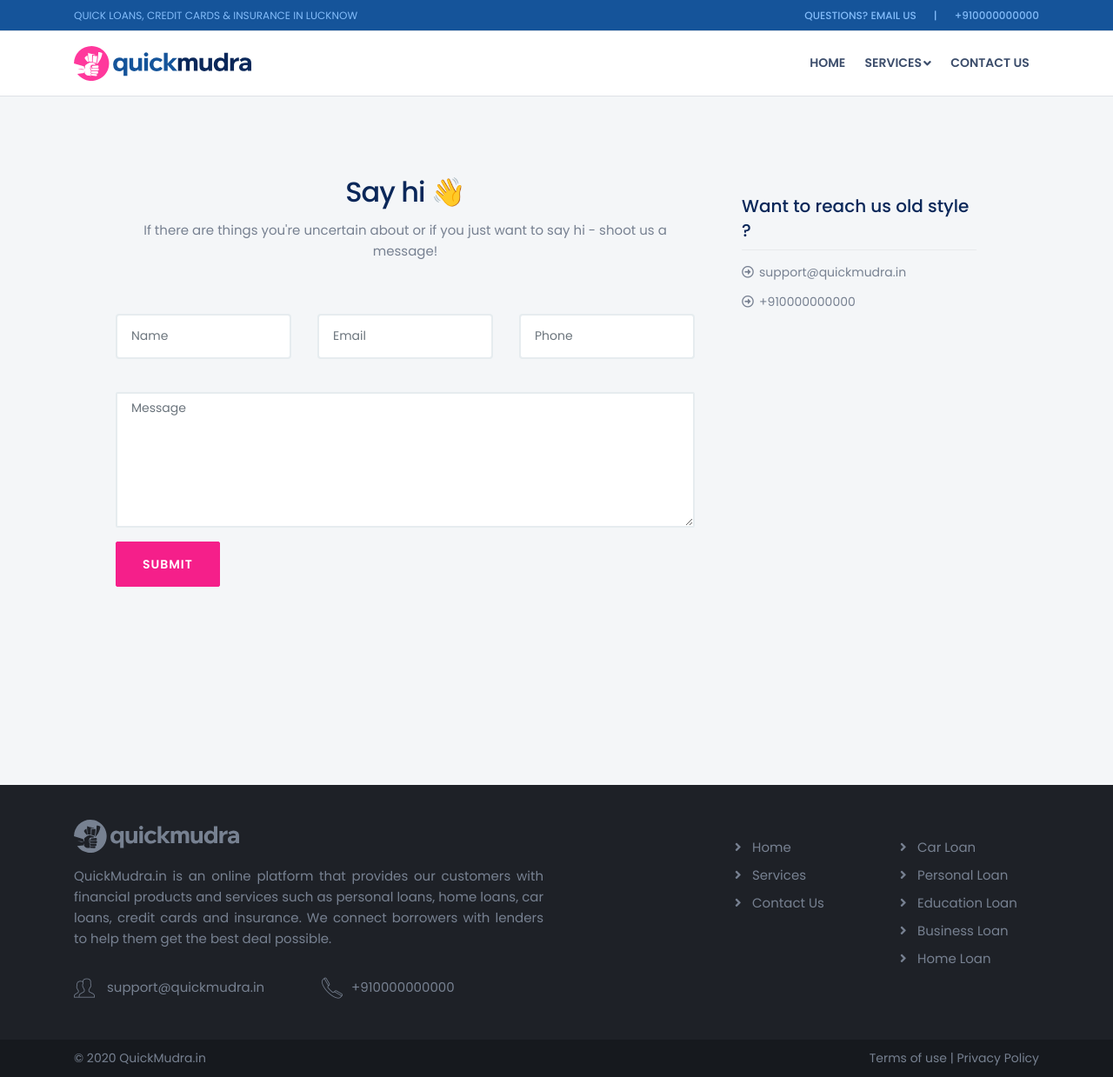
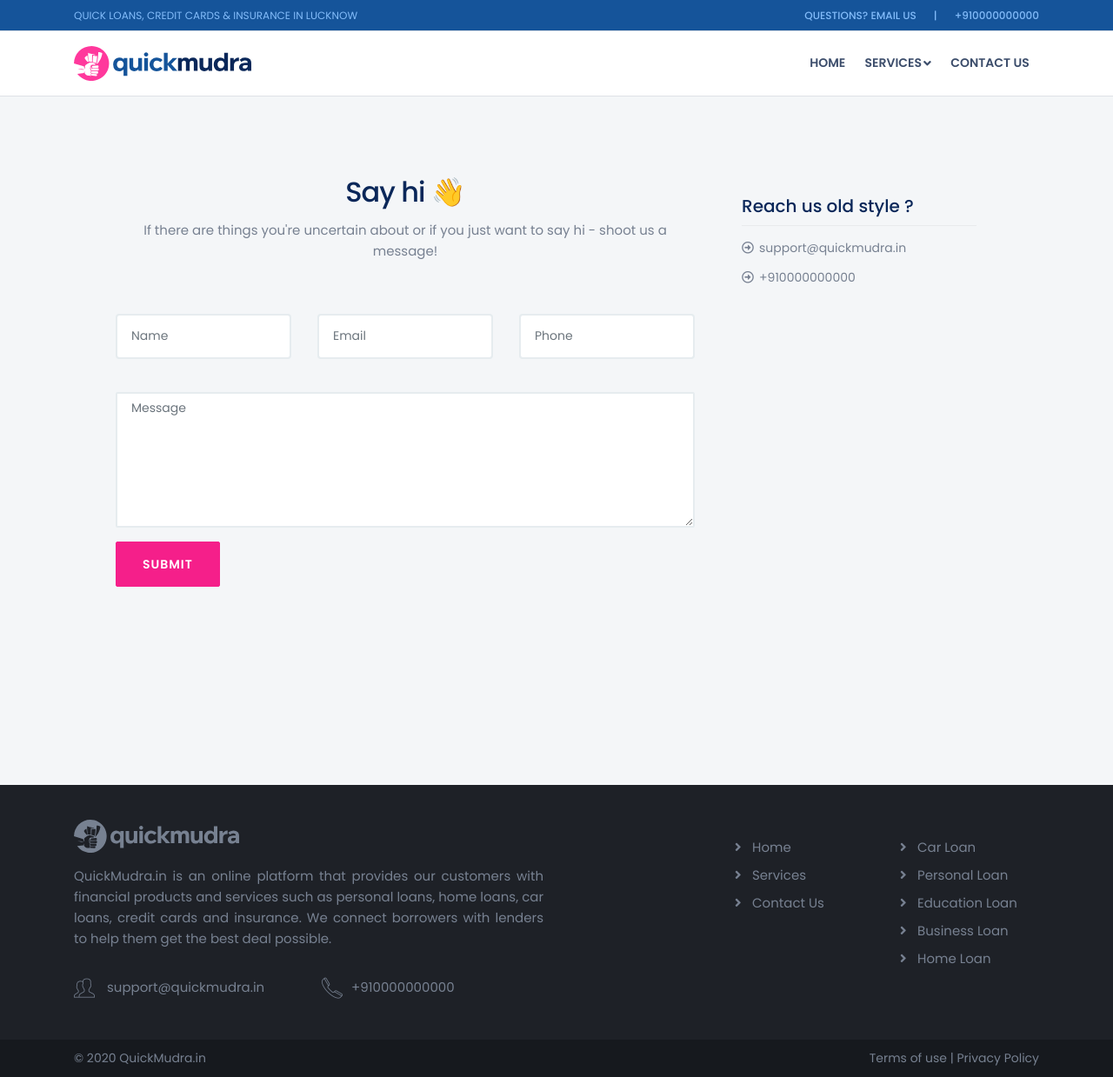
Before and after one commit to jaswinder-singh/creditme, a Jekyll site: the page built from pages/contact.html, in a window 1280 px wide and 1239 px high. Shown: the whole window at 87% size. Built offline with Jekyll 4.4.1, drawn with Linux system fonts in a browser that asks for light colours; nearby versions of some CDN libraries.

Commit message:
Update contact.html

```diff
--- a/pages/contact.html
+++ b/pages/contact.html
@@ -68,10 +68,8 @@ permalink: /contact-us
                       >
                         <div class="bg-primary">
                           <div class="widget widget-category">
-                            <h3 class="widget-title">Want to reach us old style ?</h3>
-                            <ul
-                              class="listnone bullet bullet-arrow-circle-right"
-                            >
+                            <h3 class="widget-title">Reach us old style ?</h3>
+                            <ul class="listnone bullet bullet-arrow-circle-right" >
                               <li><a href="mailto:{{ site.email }}?subject={{ site.brand_name }}%20question">{{ site.email }}</a></li>
                               <li><a href="#">{{ site.phone }}</a></li>
                             </ul>
```
